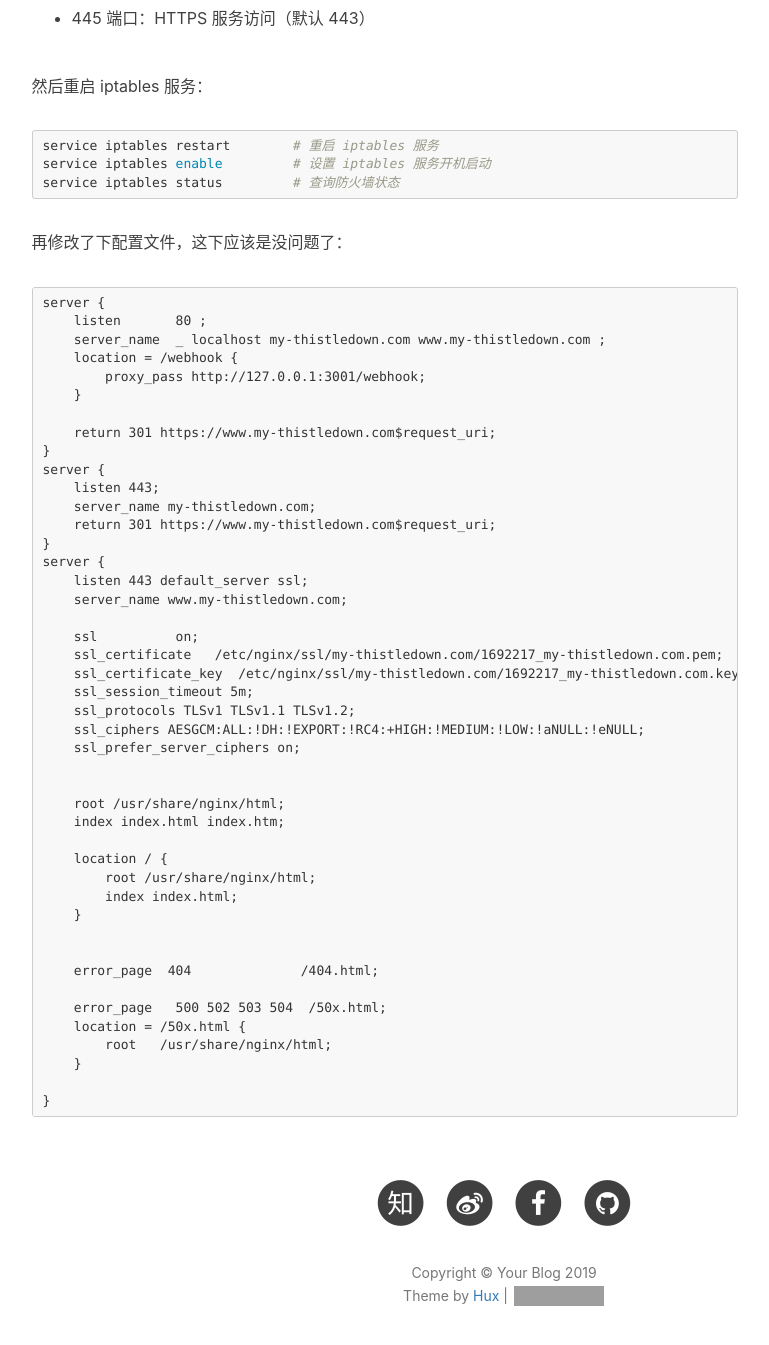
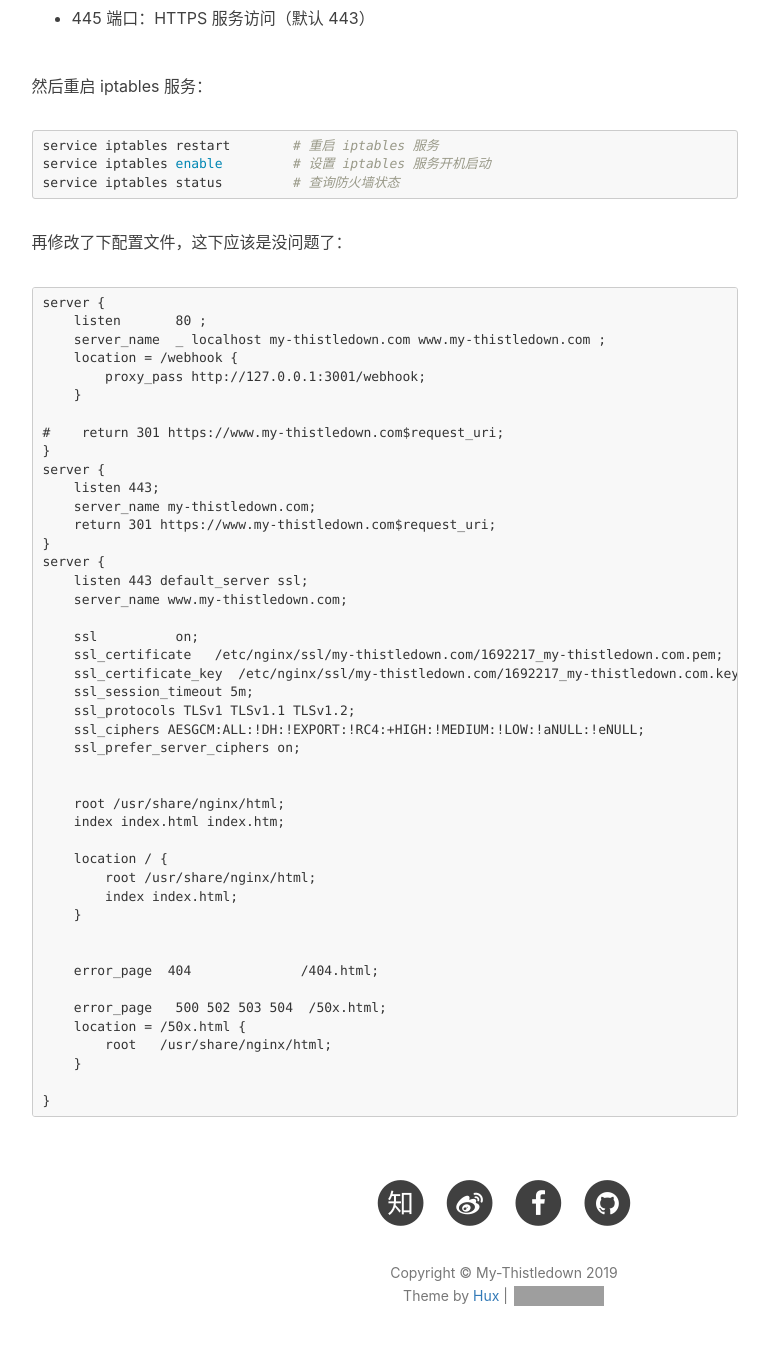
Before and after one commit to Fang-Lansheng/my-thistledown, a Jekyll site: the page built from How-To-Build-Blog.md, in a window 1280 px wide and 1400 px high, scrolled down 17668 px. Shown: the top 1345 px of the window, without its empty margins (136-905 px from the left). Built offline with Jekyll 4.4.1, drawn with Linux system fonts in a browser that asks for light colours; nearby versions of some CDN libraries; our own code applies the rules of GitHub Pages for plain Markdown files; comment, search, counter and statistics services are not loaded; some of the changed text lies outside the part shown; grey boxes are pictures that could not be loaded.

Commit message:
测试 Webhook （第4次）

```diff
--- a/How-To-Build-Blog.md
+++ b/How-To-Build-Blog.md
@@ -794,7 +794,7 @@ server {
         proxy_pass http://127.0.0.1:3001/webhook;
     }
 
-    return 301 https://www.my-thistledown.com$request_uri;
+#    return 301 https://www.my-thistledown.com$request_uri;
 }
 server {
     listen 443;
--- a/_config.yml
+++ b/_config.yml
@@ -1,8 +1,8 @@
 # Site settings
-title: Your Blog
-SEOTitle: 你的博客 | Your Blog
+title: My-Thistledown
+SEOTitle: My-Thistledown
 header-img: img/home-bg.jpg
-email: huxpro@gmail.com
+email: 120768091@qq.com
 description: ""
 keyword: ""
 url: "http://huangxuan.me"              # your host, for absolute URL
```
